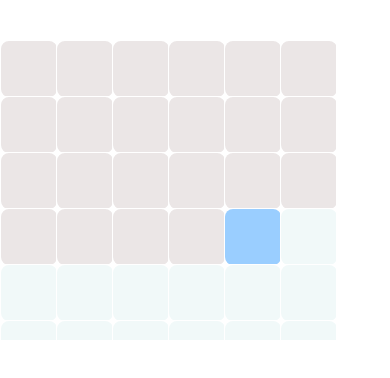
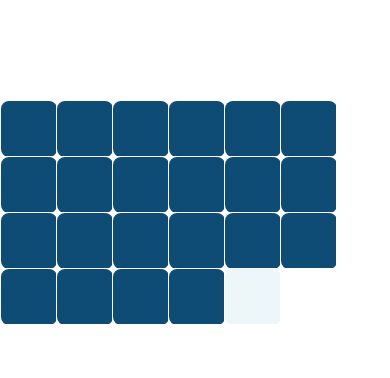
Before and after one commit to kasselTrankos/ats-components, a React Native app: screen / in a window 390 px wide. Shown: the top 378 px of the page. Built offline with nearby package versions, Linux system fonts and the light colour scheme.

Commit message:
the necessary params

```diff
--- a/App.js
+++ b/App.js
@@ -1,18 +1,41 @@
 // @flow
 
-import React, { Component } from "react";
+import React from "react";
 import { View } from 'react-native';
 import Calendar from "./src/Calendar.js";
 
-const onDates = (dates)=> {};
 
-const App = props => <View style={{top: 40, flex: 1}}>
+const App = props =>{
+  const {
+    rows = 7,
+    top = 100,
+    left = 0,
+    height = 340,
+    amount = 210,
+    width = '100%',
+    activeColor = '#2988B1',
+    colorDayText = '#192965',
+    inactiveColor = '#fff',
+    vibrationDuration= 100,
+    passedDay ='#0f4c75',
+    currentDay ='#edf7fa',
+    onDates= (e) => {}
+  } = props;
+  return <View style={{
+    flex: 1,
+    position: 'absolute',
+    height, top, width, left
+    }}>
     <Calendar
+      rows={rows}
       onDates={onDates}
-      inactiveColor="#f1f9f9"
-      colorDayText = "#192965"
-      passedDay = "#ebe6e6"
-      currentDay= "#9aceff" />
-  </View>
+      amount = {amount}
+      colorDayText = {colorDayText}
+      inactiveColor = {inactiveColor}
+      activeColor = {activeColor}
+      vibrationDuration = {vibrationDuration}
+      passedDay = {passedDay}
+      currentDay= {currentDay} />
+  </View>}
 
 export default App;
--- a/src/Calendar.js
+++ b/src/Calendar.js
@@ -107,7 +107,7 @@ const Calendar = props => {
       setCellStart(getCell(pageX.toFixed(0), _top));
       setDays([...activateDays(cellStart, cellStart)])
     },
-    onPanResponderMove: ({nativeEvent: {pageX = 0, pageY = 0}}) => {
+    onPanResponderMove: ({nativeEvent: {pageX = 0, pageY = 0}}, {moveX, moveY}) => {
         const _top = Number(scrollTop.toFixed(0)) + Number(pageY.toFixed(0)) - Number(top);
         const cellEnd =  getCell(pageX.toFixed(0), _top);
         const start = Math.min(cellStart, cellEnd);
```
